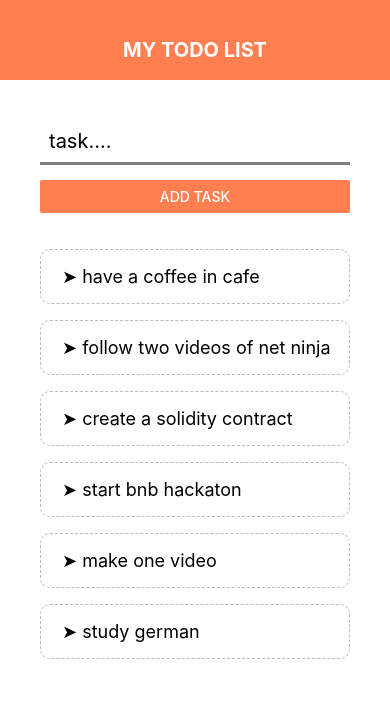
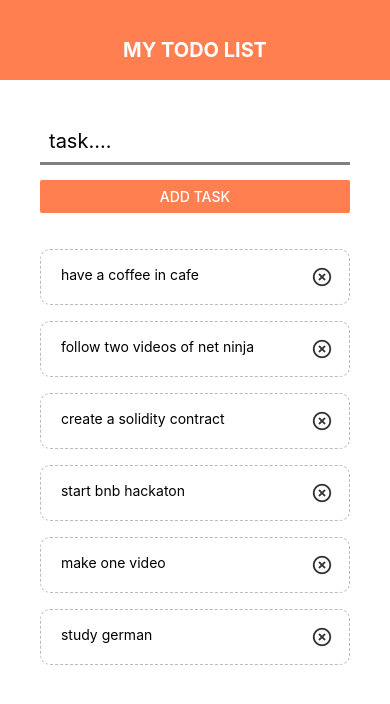
Before and after one commit to abdulhakim-altunkaya/react_native_1, a React Native app: screen / in a window 390 px wide. Shown: the top 704 px of the page. Built offline with nearby package versions, Linux system fonts and the light colour scheme.

Commit message:
todo app finished, ready for deploy

```diff
--- a/components/TodoItem.js
+++ b/components/TodoItem.js
@@ -1,11 +1,15 @@
 import React from 'react';
 import { StyleSheet, View, Text, TouchableOpacity } from 'react-native';
-
+import { MaterialIcons } from '@expo/vector-icons';
 function TodoItem({item, deleteTask}) {
 
   return (
-    <TouchableOpacity onPress={() => deleteTask(item.key)}>
-        <Text style={styles.listItem} > &#10148; {item.task} </Text>
+    <TouchableOpacity >
+        <View style={styles.listItem}>
+
+          <Text> {item.task} </Text>
+          <MaterialIcons name="highlight-remove" size={22} color="#333" onPress={() => deleteTask(item.key)}/>
+        </View>
     </TouchableOpacity>
   )
 
@@ -20,6 +24,8 @@ const styles = StyleSheet.create({
       borderWidth: 1,
       borderStyle: "dashed",
       borderRadius: 10,
+      flexDirection: "row",
+      justifyContent: "space-between",
     },
 });
 
```
